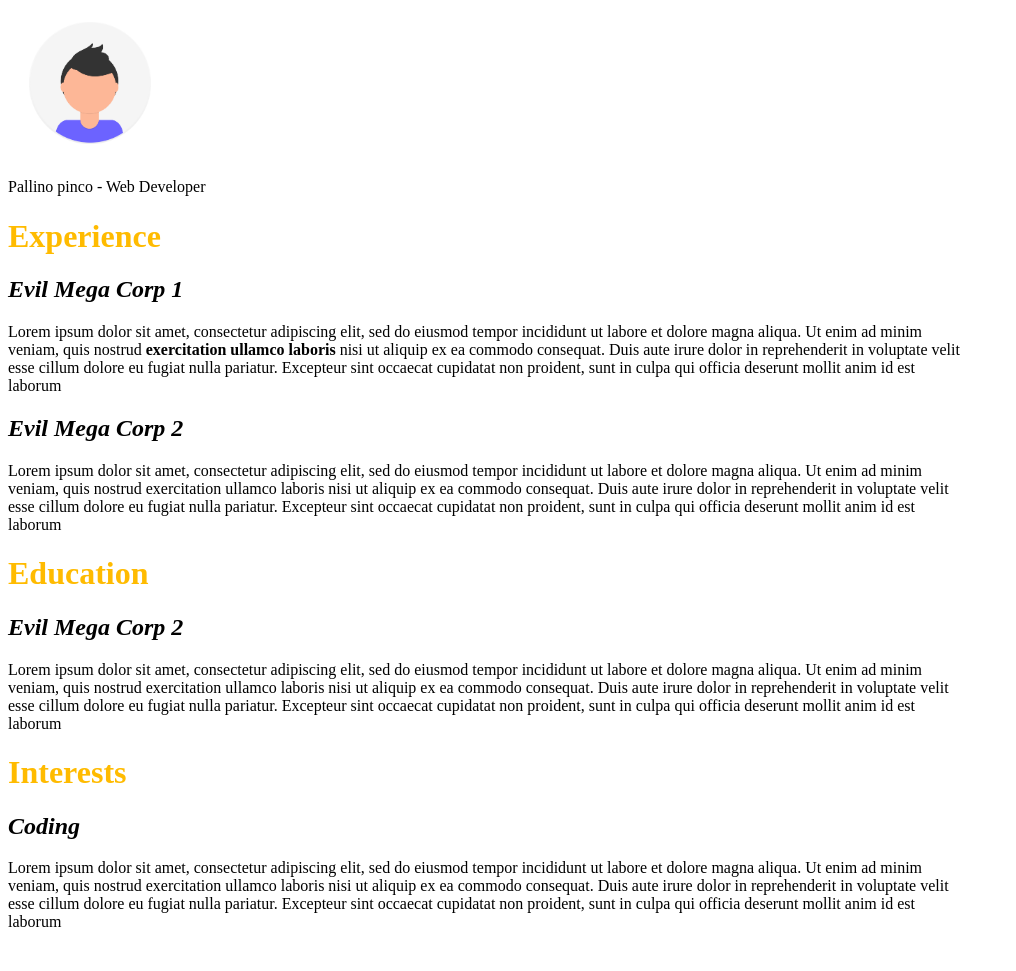
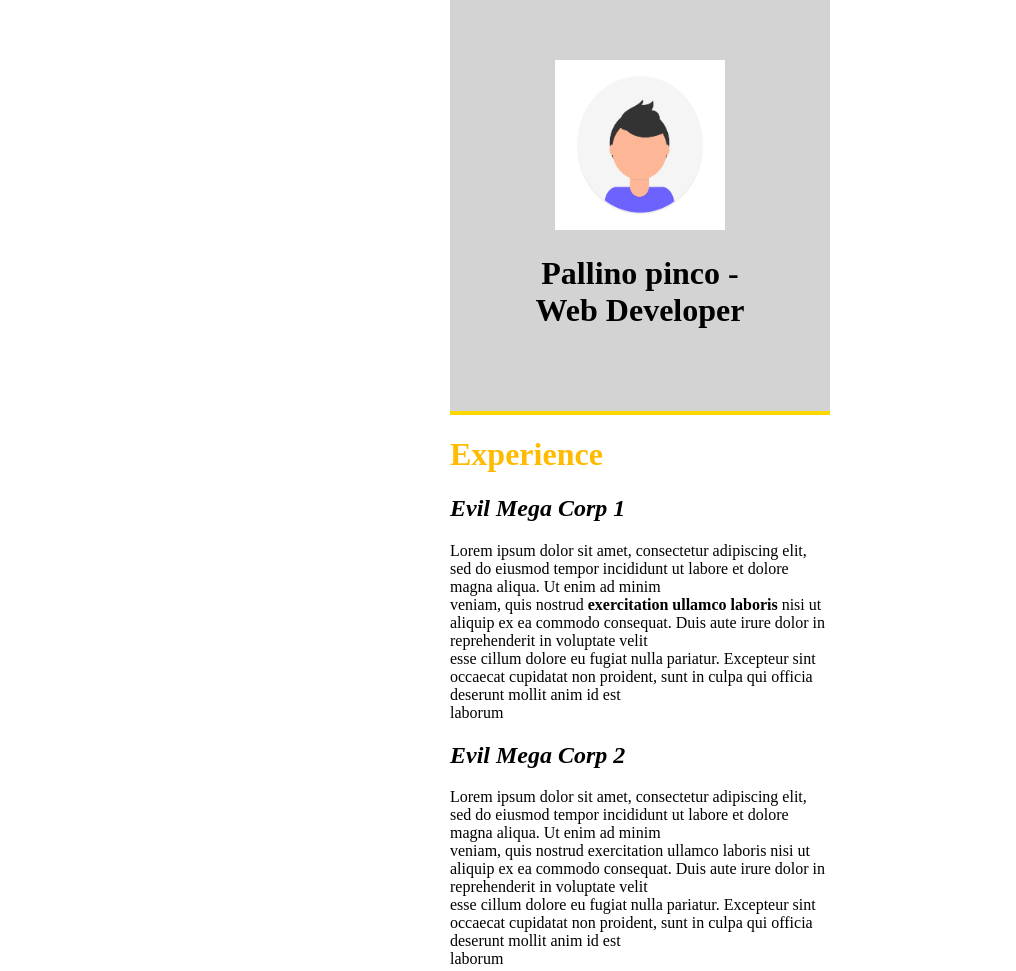
Before and after one commit to AlessioCherici/html-css-curriculum-vitae, a plain HTML site: page index.html in a window 1280 px wide. Shown: the top 971 px of the page, without its empty margins (0-1016 px from the left). Before the commit the page ends 947 px from the top, so only its background shows below. Drawn offline with Linux system fonts and the light colour scheme.

Commit message:
Aggiunti bordi oro + altre classi *fine*

```diff
--- a/index.html
+++ b/index.html
@@ -12,25 +12,23 @@
 <body>
 
     <div class="header">
-        <img class="backgroundtop" src="img/profile.png" alt="Curriculum vitae photo" width="13%" height="13%">
-        <p>
-        Pallino pinco - Web Developer
+        <img class="backgroundtop" src="img/profile.png" alt="Curriculum vitae photo" width="170px" height="170px">
 
-
-        </p>
-
+        <h1>Pallino pinco - Web Developer</h1>
 
     </div>
 
-    <p>
+
     <h1 class="oro">Experience</h1>
 
-    <h2 class="italic">Evil Mega Corp 1</h2>
+    <h2>Evil Mega Corp 1</h2>
 
+    <p>
         Lorem ipsum dolor sit amet, consectetur adipiscing elit, sed do eiusmod tempor incididunt ut labore et
         dolore magna
         aliqua. Ut enim ad minim<br>
-    veniam, quis nostrud <b>exercitation ullamco laboris</b> nisi ut aliquip ex ea commodo consequat. Duis aute irure
+        veniam, quis nostrud <b>exercitation ullamco laboris</b> nisi ut aliquip ex ea commodo consequat. Duis aute
+        irure
         dolor in
         reprehenderit in voluptate velit<br>
         esse cillum dolore eu fugiat nulla pariatur. Excepteur sint occaecat cupidatat non proident, sunt in culpa
@@ -40,11 +38,15 @@
     </p>
 
 
+
+    <h2>Evil Mega Corp 2</h2>
+
     <p>
-    <h2 class="italic">Evil Mega Corp 2</h2>
-    Lorem ipsum dolor sit amet, consectetur adipiscing elit, sed do eiusmod tempor incididunt ut labore et dolore magna
+        Lorem ipsum dolor sit amet, consectetur adipiscing elit, sed do eiusmod tempor incididunt ut labore et dolore
+        magna
         aliqua. Ut enim ad minim<br>
-    veniam, quis nostrud exercitation ullamco laboris nisi ut aliquip ex ea commodo consequat. Duis aute irure dolor in
+        veniam, quis nostrud exercitation ullamco laboris nisi ut aliquip ex ea commodo consequat. Duis aute irure dolor
+        in
         reprehenderit in voluptate velit<br>
         esse cillum dolore eu fugiat nulla pariatur. Excepteur sint occaecat cupidatat non proident, sunt in culpa qui
         officia deserunt mollit anim id est<br>
@@ -53,11 +55,15 @@
 
     <h1 class="oro">Education</h1>
 
+
+    <h2>Evil Mega Corp 2</h2>
+
     <p>
-    <h2 class="italic">Evil Mega Corp 2</h2>
-    Lorem ipsum dolor sit amet, consectetur adipiscing elit, sed do eiusmod tempor incididunt ut labore et dolore magna
+        Lorem ipsum dolor sit amet, consectetur adipiscing elit, sed do eiusmod tempor incididunt ut labore et dolore
+        magna
         aliqua. Ut enim ad minim<br>
-    veniam, quis nostrud exercitation ullamco laboris nisi ut aliquip ex ea commodo consequat. Duis aute irure dolor in
+        veniam, quis nostrud exercitation ullamco laboris nisi ut aliquip ex ea commodo consequat. Duis aute irure dolor
+        in
         reprehenderit in voluptate velit<br>
         esse cillum dolore eu fugiat nulla pariatur. Excepteur sint occaecat cupidatat non proident, sunt in culpa qui
         officia deserunt mollit anim id est<br>
@@ -66,17 +72,28 @@
 
     <h1 class="oro">Interests</h1>
 
+    <h2>Coding</h2>
+
+    <div class="myborder">
         <p>
-    <h2 class="italic">Coding</h2>
-    Lorem ipsum dolor sit amet, consectetur adipiscing elit, sed do eiusmod tempor incididunt ut labore et dolore magna
+            Lorem ipsum dolor sit amet, consectetur adipiscing elit, sed do eiusmod tempor incididunt ut labore et
+            dolore
+            magna
             aliqua. Ut enim ad minim<br>
-    veniam, quis nostrud exercitation ullamco laboris nisi ut aliquip ex ea commodo consequat. Duis aute irure dolor in
+            veniam, quis nostrud exercitation ullamco laboris nisi ut aliquip ex ea commodo consequat. Duis aute irure
+            dolor
+            in
             reprehenderit in voluptate velit<br>
-    esse cillum dolore eu fugiat nulla pariatur. Excepteur sint occaecat cupidatat non proident, sunt in culpa qui
+            esse cillum dolore eu fugiat nulla pariatur. Excepteur sint occaecat cupidatat non proident, sunt in culpa
+            qui
             officia deserunt mollit anim id est<br>
             laborum
         </p>
+    </div>
 
+    <p class="center">
+        Made with &hearts; by Alessio
+    </p>
 
 </body>
 
--- a/style.css
+++ b/style.css
@@ -1,11 +1,40 @@
+h2 {
+    font-style: italic;
+}
+
+body {
+    margin-top:0;
+    margin-left:450px;
+    margin-right:450px;
+}
+
+.center {
+    text-align:center;
+
+}
+
 .oro {
     color:rgb(255, 187, 0);
 }
 
-.italic {
-    font-style: italic;
+.header{
+    padding: 60px;
+    margin-left:auto;
+    margin-right:auto;
+    text-align: center;
+    background: lightgrey;
+    color: black;
+    border-bottom: 4px solid gold;
 }
 
-.backgroundtop {
-    background-color: lightgray;
+.myborder {
+    border-bottom: 3px solid gold;
 }
+
+p {
+    font-family: 'Times New Roman', Times, serif;
+}
+
+.center {
+    text-align: center;
+}
```
Lines whose indentation alone changed are shown as unchanged.
